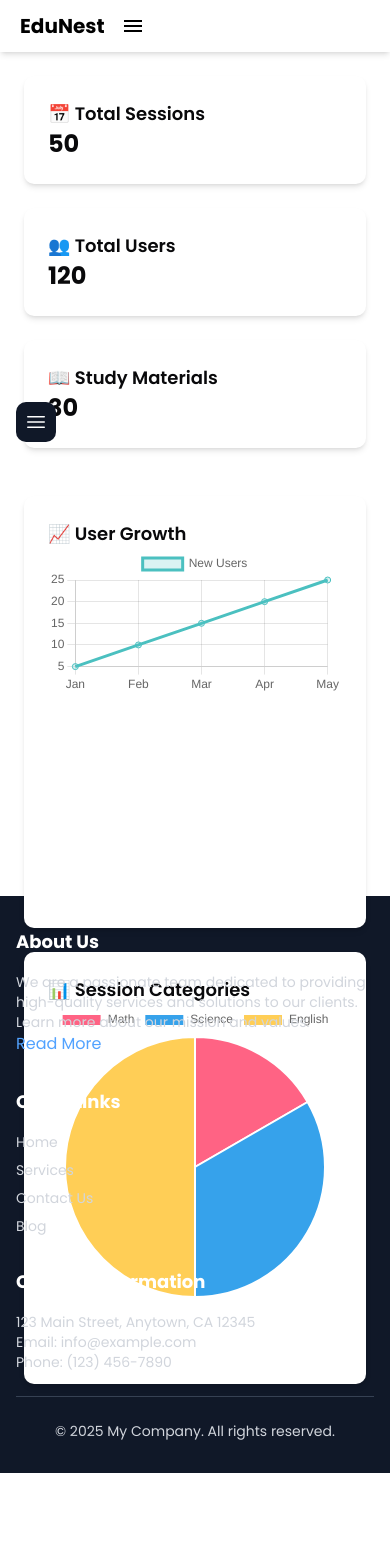
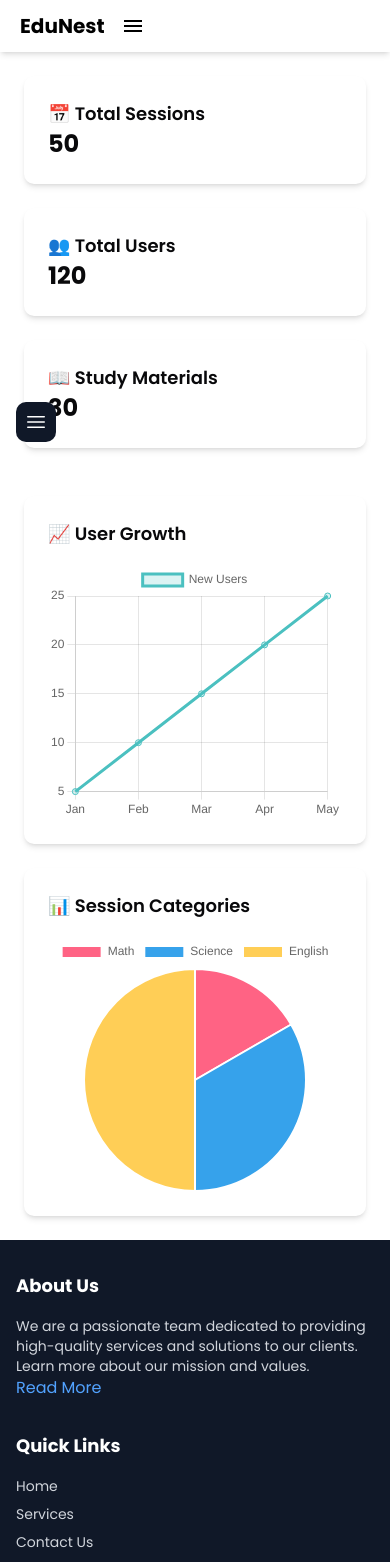
Before and after one commit to kader009/study-platform-frontend, a Next.js app: page /dashboard in a window 390 px wide. Shown: the top 1562 px of the page. Before the commit the page ends 1473 px from the top, so only its background shows below. Built offline with nearby package versions, Linux system fonts and the light colour scheme.

Commit message:
dashboard ui redesign and responsive

```diff
--- a/src/app/dashboard/page.tsx
+++ b/src/app/dashboard/page.tsx
@@ -12,7 +12,6 @@ import {
   ArcElement,
 } from 'chart.js';
 
-// Register chart components
 ChartJS.register(
   CategoryScale,
   LinearScale,
@@ -24,8 +23,7 @@ ChartJS.register(
   ArcElement
 );
 
-const page = () => {
-  // Data for Charts
+const Page = () => {
   const lineData = {
     labels: ['Jan', 'Feb', 'Mar', 'Apr', 'May'],
     datasets: [
@@ -47,41 +45,62 @@ const page = () => {
       },
     ],
   };
+
   return (
-    <div className='h-screen'>
-      <main className="p-6 grid grid-cols-1 md:grid-cols-3 gap-6 ">
+    <div className="flex flex-col min-h-screen">
+      {/* Main Content */}
+      <main className="flex-grow">
         {/* Stats Cards */}
+        <div className="p-6 grid grid-cols-1 md:grid-cols-3 gap-6">
           <div className="bg-white p-6 rounded-lg shadow-md">
             <h2 className="text-lg font-semibold">📅 Total Sessions</h2>
             <p className="text-2xl font-bold">50</p>
           </div>
-
           <div className="bg-white p-6 rounded-lg shadow-md">
             <h2 className="text-lg font-semibold">👥 Total Users</h2>
             <p className="text-2xl font-bold">120</p>
           </div>
-
           <div className="bg-white p-6 rounded-lg shadow-md">
             <h2 className="text-lg font-semibold">📖 Study Materials</h2>
             <p className="text-2xl font-bold">30</p>
           </div>
-      </main>
-      {/* Charts and Recent Activities */}
-      <div className="p-6 grid grid-cols-1 md:grid-cols-2 gap-6 justify-center items-center">
+        </div>
+
+        {/* Charts Section */}
+        <div className="p-6 grid grid-cols-1 md:grid-cols-2 gap-6">
           {/* Line Chart */}
-        <div className="bg-white p-6 rounded-lg shadow-md h-[27rem]">
-          <h2 className="text-lg font-semibold">📈 User Growth</h2>
-          <Line data={lineData} />
+          <div className="bg-white p-6 rounded-lg shadow-md">
+            <h2 className="text-lg font-semibold mb-4">📈 User Growth</h2>
+            <div className="w-full h-64 relative">
+              <Line
+                data={lineData}
+                options={{
+                  responsive: true,
+                  maintainAspectRatio: false,
+                }}
+              />
+            </div>
           </div>
 
           {/* Pie Chart */}
-        <div className="bg-white p-6 rounded-lg shadow-md h-[27rem]">
-          <h2 className="text-lg font-semibold">📊 Session Categories</h2>
-          <Pie data={pieData} className='h-48'/>
+          <div className="bg-white p-6 rounded-lg shadow-md">
+            <h2 className="text-lg font-semibold mb-4">
+              📊 Session Categories
+            </h2>
+            <div className="w-full h-64 relative">
+              <Pie
+                data={pieData}
+                options={{
+                  responsive: true,
+                  maintainAspectRatio: false,
+                }}
+              />
             </div>
           </div>
+        </div>
+      </main>
     </div>
   );
 };
 
-export default page;
+export default Page;
```
Lines whose indentation alone changed are shown as unchanged.
